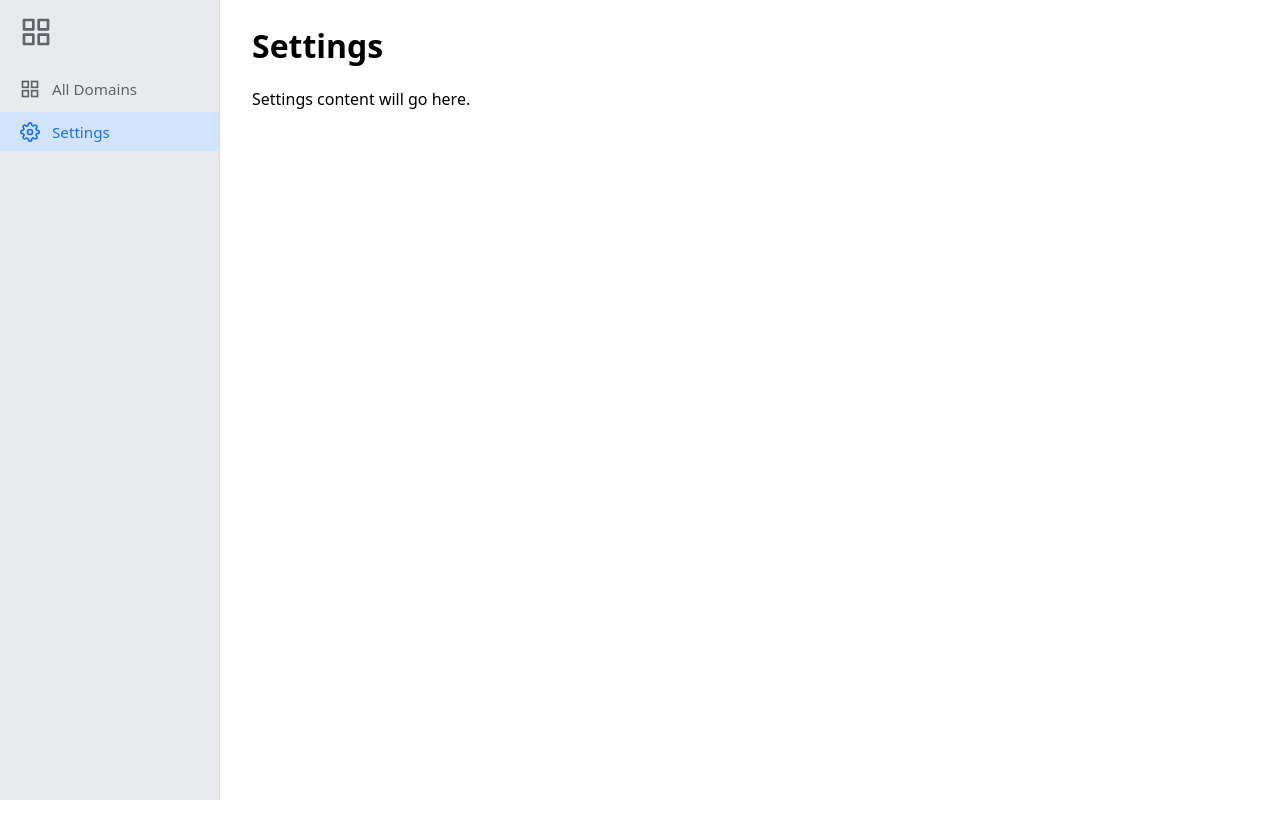
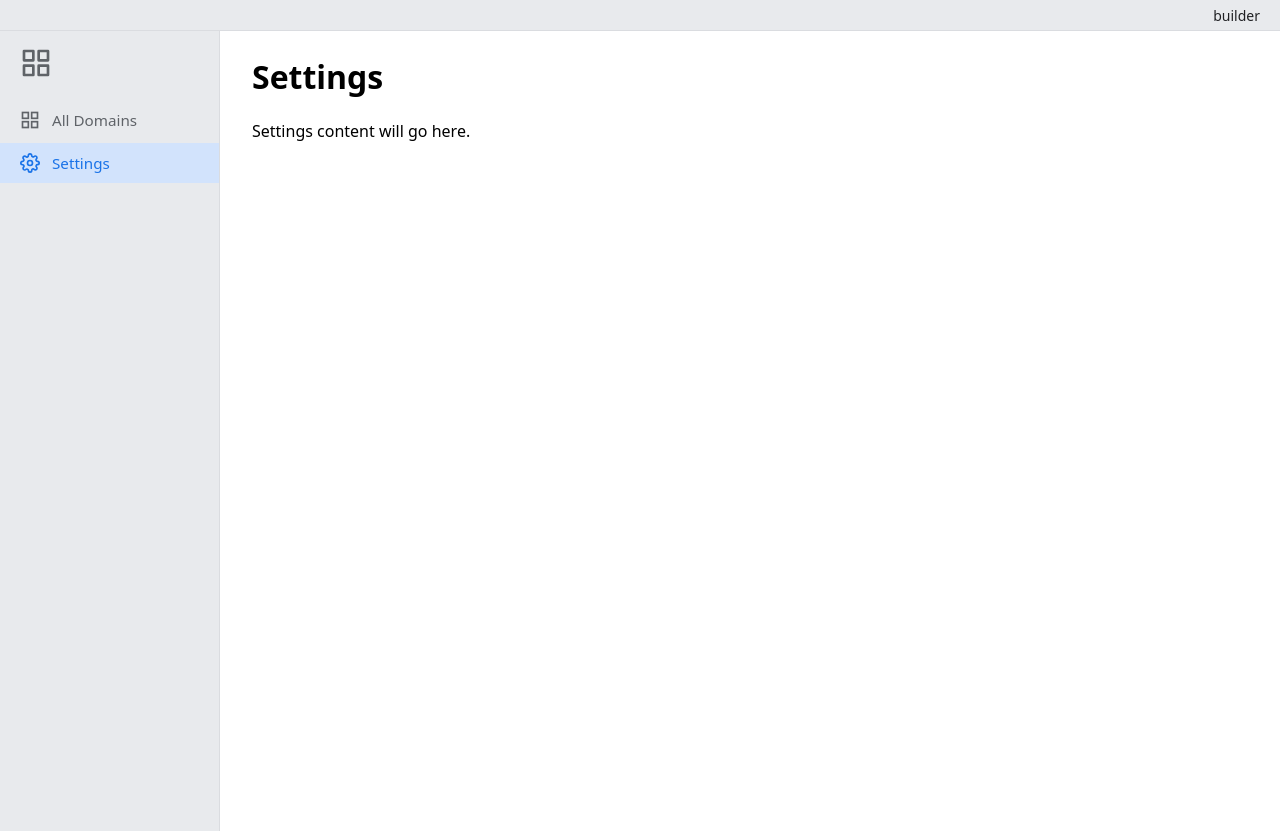
Before and after one commit to dssocool/test001, a Flask app: page /settings in a window 1280 px wide. Before the commit the page ends 800 px from the top, so only its background shows below. Run offline with Flask 3, Linux system fonts and the light colour scheme.

Commit message:
Add local username display in UI for non-Azure environments
- Introduced a context processor to inject the current OS user into the application context when not running on Azure.
- Updated the base HTML template to conditionally display the local username in a new header bar.
- Enhanced CSS styles for the local user bar to improve visibility and layout in the UI.

```diff
--- a/app/__init__.py
+++ b/app/__init__.py
@@ -47,4 +47,13 @@ def create_app(config_overrides=None):
     app.register_blueprint(dry_run_bp, url_prefix="/api/dry-run")
     app.register_blueprint(delphix_bp, url_prefix="/api/delphix")
 
+    @app.context_processor
+    def inject_local_username():
+        """When running locally (not Azure), expose current OS user for display in UI."""
+        if app.config.get("IS_AZURE"):
+            return {}
+        # Windows: USERNAME; Linux/macOS: USER (fallback USERNAME)
+        local_username = os.environ.get("USERNAME") or os.environ.get("USER") or ""
+        return {"local_username": local_username}
+
     return app
--- a/app/static/css/style.css
+++ b/app/static/css/style.css
@@ -1,5 +1,9 @@
 * { box-sizing: border-box; }
 body { font-family: system-ui, sans-serif; margin: 0; padding: 0; background: #f5f5f5; }
+
+/* Local mode: current Windows/OS user at top right */
+.local-user-bar { display: flex; justify-content: flex-end; align-items: center; padding: 0.35rem 1.25rem; background: #e8eaed; border-bottom: 1px solid #dadce0; font-size: 0.875rem; color: #5f6368; }
+.local-user-bar-username { font-weight: 500; color: #202124; }
 
 /* App layout: sidebar + main */
 .app-layout { display: flex; min-height: 100vh; }
--- a/app/templates/base.html
+++ b/app/templates/base.html
@@ -7,6 +7,11 @@
     <link rel="stylesheet" href="{{ url_for('static', filename='css/style.css') }}">
 </head>
 <body>
+    {% if local_username %}
+    <header class="local-user-bar" aria-label="Local user">
+        <span class="local-user-bar-username">{{ local_username }}</span>
+    </header>
+    {% endif %}
     <div class="app-layout">
         <aside class="sidebar">
             <div class="sidebar-logo" aria-hidden="true">
```
